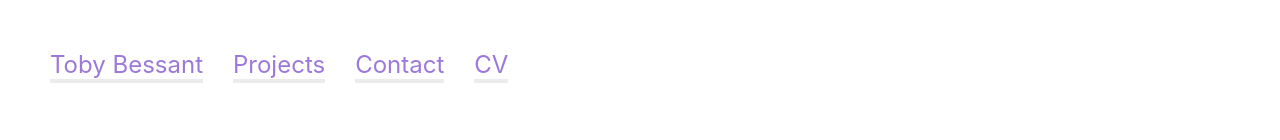
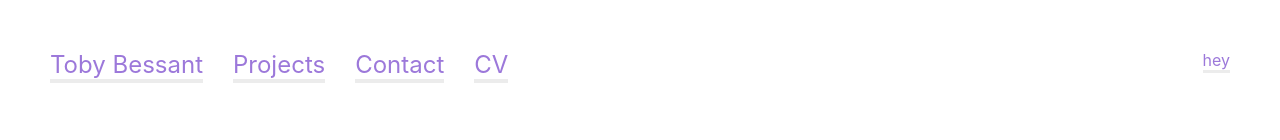
Before and after one commit to tobybessant/tobybessant.github.io, a React (Create React App) app: page /#/ in a window 1280 px wide. Shown: the top 140 px of the page. Built offline with nearby package versions, Linux system fonts and the light colour scheme.

Commit message:
Landing page updates.

```diff
--- a/src/App.tsx
+++ b/src/App.tsx
@@ -1,11 +1,11 @@
 import "./App.scss";
 import Landing from "./components/Landing/Landing";
-import Nav from "./components/Nav/Nav";
+import Header from "./components/Header/Header";
 
 function App(): JSX.Element {
   return (
     <div className="app">
-      <Nav />
+      <Header />
       <Landing />
     </div>
   );
--- /dev/null
+++ b/src/components/Header/Header.scss
@@ -0,0 +1,4 @@
+.header {
+  display: flex;
+  justify-content: space-between;
+}
--- /dev/null
+++ b/src/components/Header/Header.tsx
@@ -0,0 +1,12 @@
+import "./Header.scss";
+import Nav from "./Nav/Nav";
+import Socials from "./Socials/Socials";
+
+export default function Header(): JSX.Element {
+  return (
+    <div className="header">
+      <Nav />
+      <Socials />
+    </div>
+  );
+}
--- a/src/components/nav/Nav.scss
+++ b/src/components/Header/Nav/Nav.scss
@@ -1,5 +1,5 @@
 .nav {
-  width: 100%;
+  display: inline;
   font-size: 1.5em;
 
   & > a {
--- /dev/null
+++ b/src/components/Header/Socials/Socials.scss
@@ -0,0 +1,3 @@
+.socials {
+  display: inline;
+}
--- /dev/null
+++ b/src/components/Header/Socials/Socials.tsx
@@ -0,0 +1,9 @@
+import "./Socials.scss";
+
+export default function Socials(): JSX.Element {
+  return (
+    <div className="socials">
+      <a href="/">hey</a>
+    </div>
+  );
+}
```
Also changed, not shown: src/components/Header/Nav/Nav.tsx (renamed from src/components/nav/Nav.tsx), 1 other file (tests, documents, lock files or other folders).
